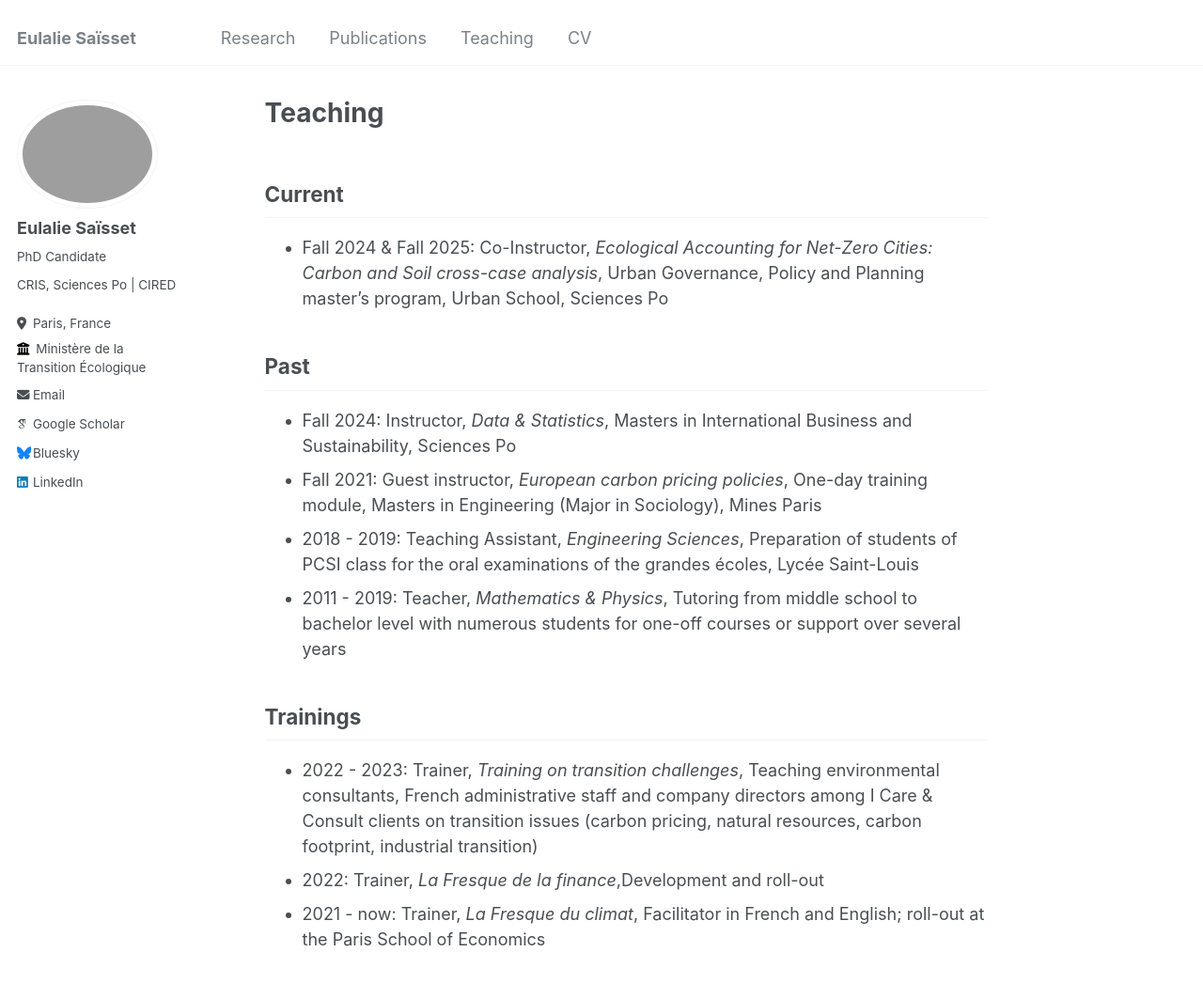
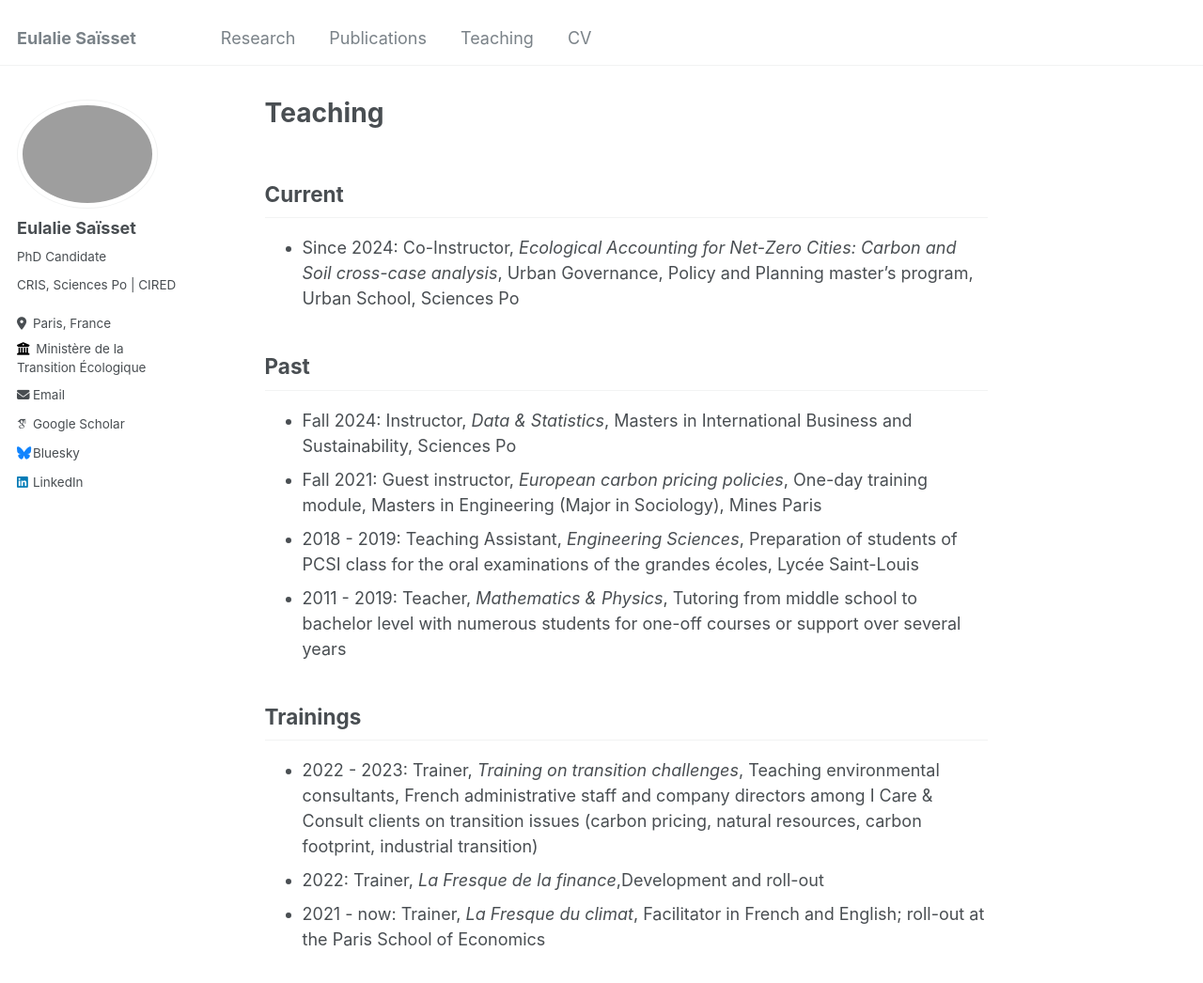
Before and after one commit to eulaliesaisset/eulaliesaisset.github.io, a Jekyll site: the page built from _pages/teaching.md, in a window 1280 px wide and 1220 px high. Shown: the top 1046 px of the window at 94% size. Built offline with Jekyll 4.4.1, drawn with Linux system fonts in a browser that asks for light colours; some web fonts are replaced.

Commit message:
Update teaching.md

```diff
--- a/_pages/teaching.md
+++ b/_pages/teaching.md
@@ -4,7 +4,7 @@ permalink: /teaching/
 ---
 
 ## Current
-- Fall 2024 & Fall 2025: Co-Instructor, _Ecological Accounting for Net-Zero Cities: Carbon and Soil cross-case analysis_, Urban Governance, Policy and Planning master’s program, Urban School, Sciences Po
+- Since 2024: Co-Instructor, _Ecological Accounting for Net-Zero Cities: Carbon and Soil cross-case analysis_, Urban Governance, Policy and Planning master’s program, Urban School, Sciences Po
 
 ## Past
 - Fall 2024: Instructor, _Data & Statistics_, Masters in International Business and Sustainability, Sciences Po
```
